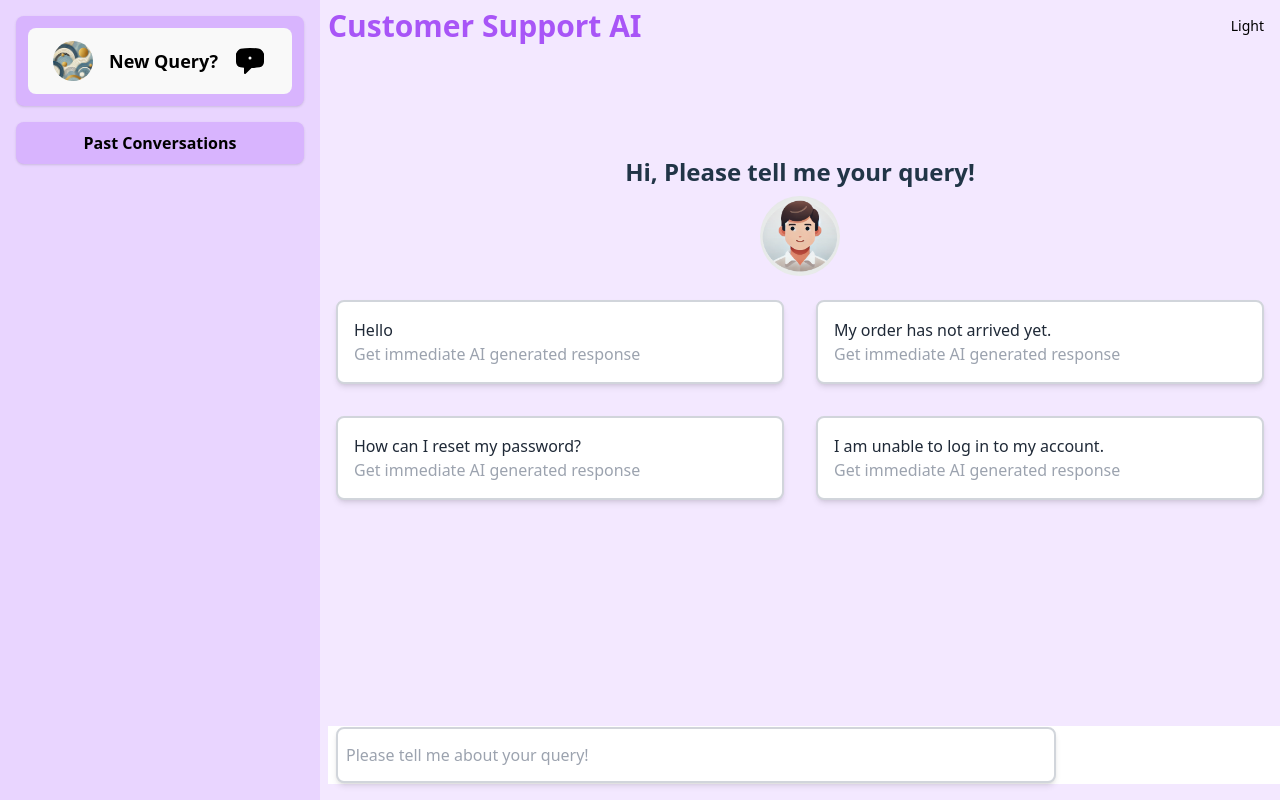
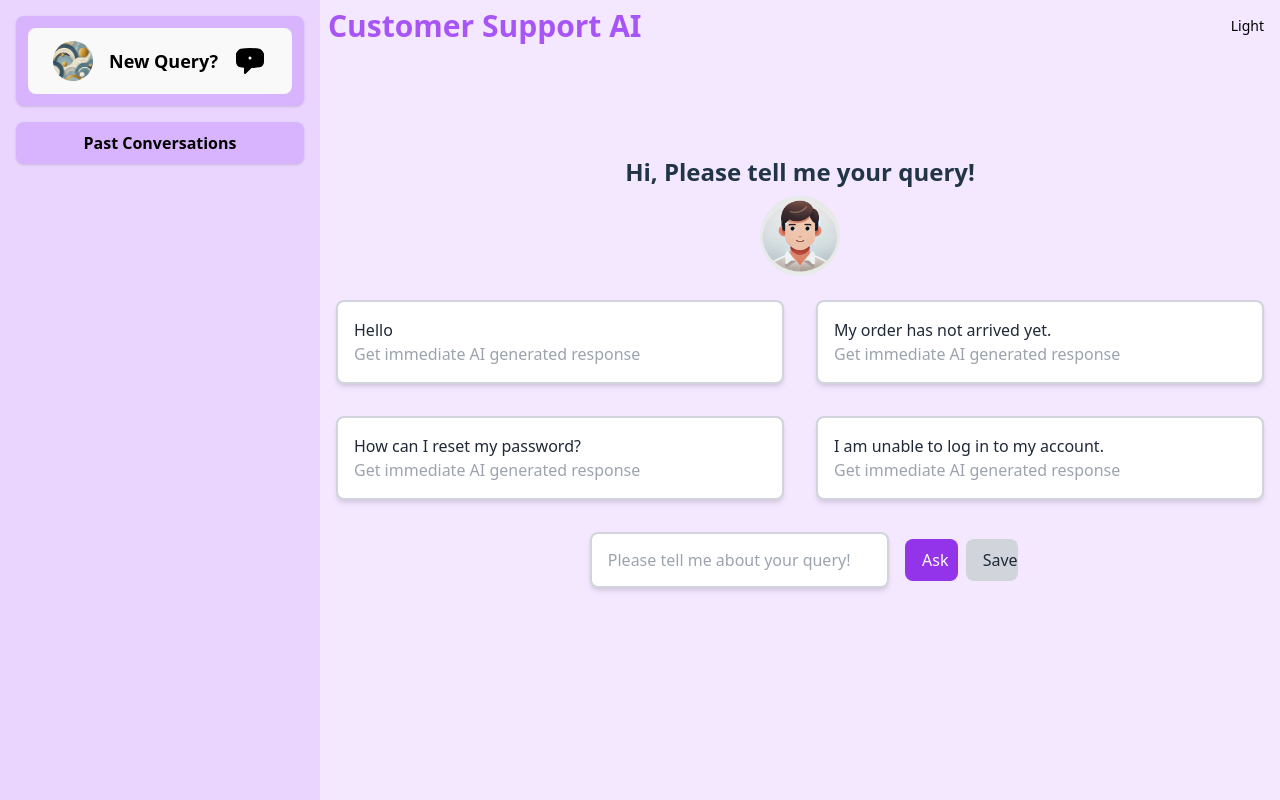
Before and after one commit to vshivam05/xbotAi, a React (Vite) app: page / in a window 1280 px wide. Built offline with nearby package versions, Linux system fonts and the light colour scheme.

Commit message:
Past history

```diff
--- a/src/Components/Homepage.jsx
+++ b/src/Components/Homepage.jsx
@@ -36,20 +36,6 @@ const Homepage = () => {
   };
 
   const handleAsk = (e) => {
-    // e.preventDefault();
-    // // console.log(inputValue);
-    // // setHomepageData([...HomepageData, { question: inputValue, answer: "" }]);
-    // const data = sampleData.filter((item) => {
-    //   return item.question.toLowerCase().includes(inputValue.toLowerCase());
-    // });
-
-    // // console.log(data[0]);
-    // // setHomepageData(data[0]);
-    // setIsHidden(true);
-    // setInputValue("");
-    // localStorage.setItem("inputData", JSON.stringify(data[0]));
-    // // console.log(HomepageData);
-
     e.preventDefault();
 
     const matchedData = sampleData.filter((item) =>
@@ -180,36 +166,38 @@ const Homepage = () => {
             HomepageData && <QuestionAnswer data={HomepageData} />
           )}
 
-          <div className="input w-full flex items-center mt-5 mb-4 fixed  bottom-0 bg-white">
-            <div className="input w-full  md:w-3/4">
-              <form className="w-full flex gap-4 " action="" type="submit">
-                <input
-                  className=" w-full md:w-3/4 h-14 border-2 border-gray-300 rounded-lg p-2  shadow-md  focus:outline-none focus:ring-2 focus:ring-purple-500 ml-2"
-                  type="text"
-                  placeholder="Please tell me about your query!"
-                  onChange={(e) => {
-                    handleInputChange(e);
-                  }}
-                />
-              </form>
-            </div>
-            <div className="buttons p-2 flex gap-2 w-full md:w-1/4">
+          {/* <div className="fixed bottom-0 w-full bg-white px-4 py-3 shadow-inner"> */}
+          {/* <div className="fixed bottom-0 w-full md: bg-white ps-0 py-3 shadow-inner"> */}
+          <div className="flex flex-col md:flex-row md:items-center gap-4 max-w-6xl mx-auto">
+            {/* Input - 75% on md+ */}
+            <input
+              type="text"
+              placeholder="Please tell me about your query!"
+              className="w-full md:w-3/4 h-14 border-2 border-gray-300 rounded-lg px-4 shadow-md focus:outline-none focus:ring-2 focus:ring-purple-500"
+              onChange={handleInputChange}
+            />
+
+            {/* Buttons - 25% on md+ */}
+            <div className="flex gap-2 w-full md:w-1/4">
               <button
-                type="submit"
-                className=" w-full md:w-1/2 bg-purple-600 text-white py-2 px-4 rounded-lg hover:bg-purple-700 transition duration-200"
-                onClick={(e) => handleAsk(e)}
+                type="button"
+                onClick={handleAsk}
+                className="w-1/2 bg-purple-600 text-white py-2 px-4 rounded-lg hover:bg-purple-700 transition duration-200"
               >
                 Ask
               </button>
               <button
                 type="button"
-                className="w-full md:w-1/2 bg-gray-300 text-gray-800 py-2 px-4 rounded-lg hover:bg-gray-400 transition duration-200"
                 onClick={handleSave}
+                className="w-1/2 bg-gray-300 text-gray-800 py-2 px-4 rounded-lg hover:bg-gray-400 transition duration-200"
               >
                 Save
               </button>
             </div>
           </div>
+          {/* </div> */}
+
+          {/* </div> */}
         </div>
       </div>
     </>
```
